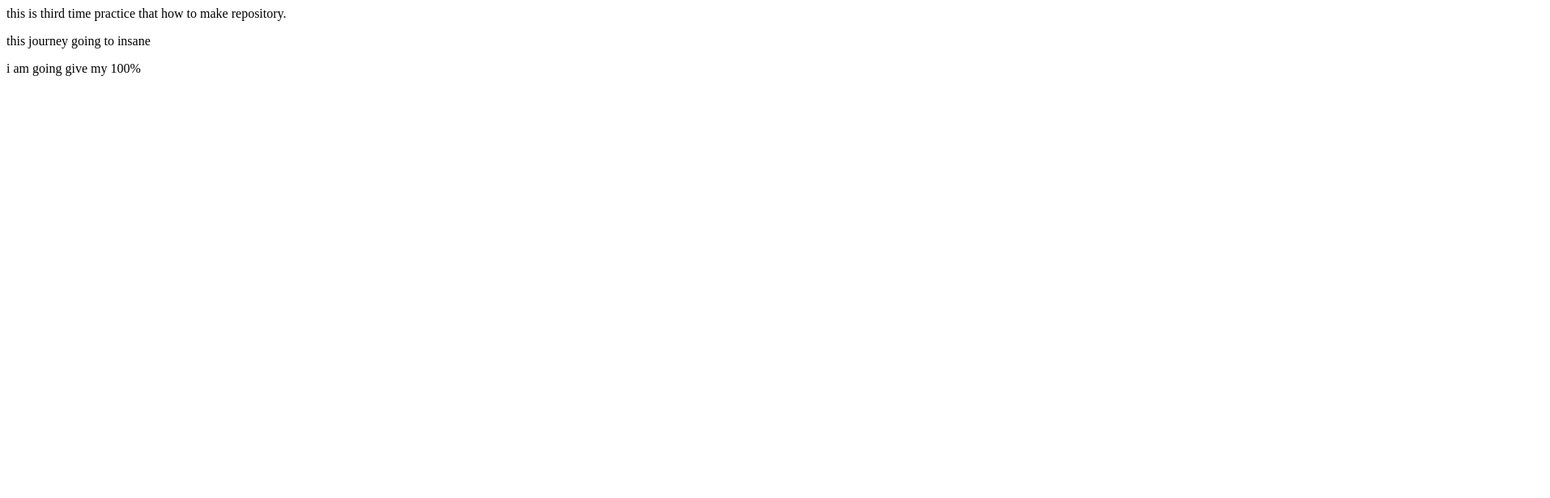
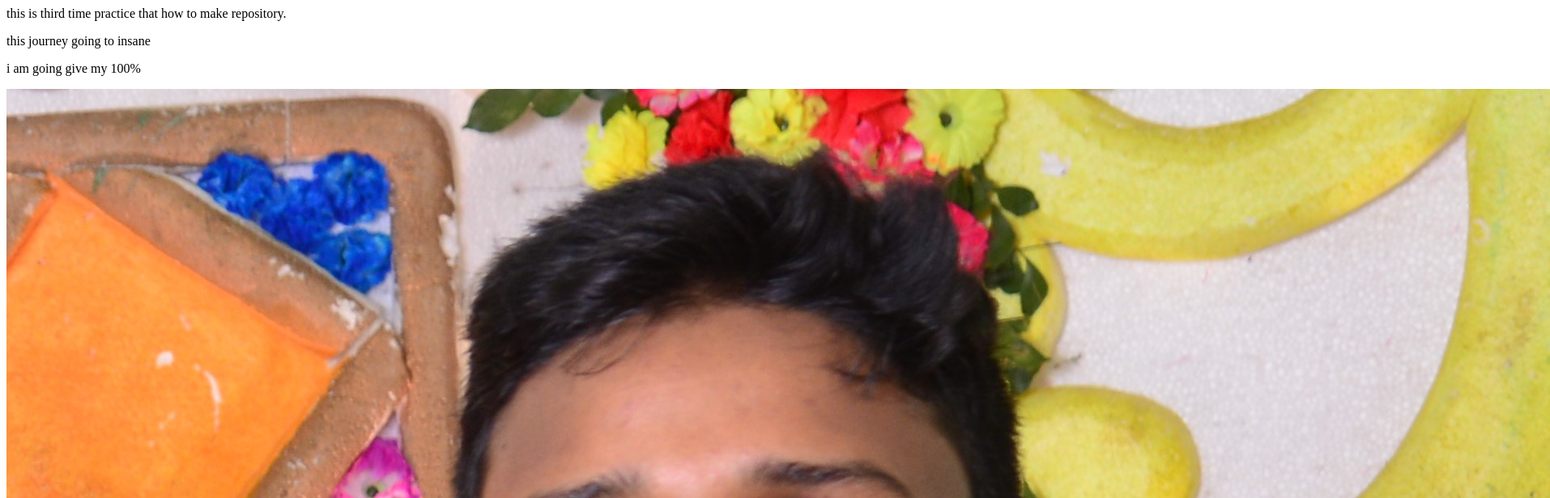
Before and after one commit to zibranhasan/my-third-repo, a plain HTML site: page index.html in a window 1280 px wide. Shown: the top 616 px of the page at 81% size, 1914 px wide, since content can reach past the window. Drawn offline with Linux system fonts and the light colour scheme.

Commit message:
added new photo

```diff
--- a/index.html
+++ b/index.html
@@ -10,5 +10,6 @@
     this is third time practice that how to make repository.
     <p>this journey going to insane</p>
     <p>i am going give my 100%</p>
+    <img src="favicon.jpg" alt="dvjhdjkvhdf">
 </body>
 </html>
```
Also changed, not shown: favicon.jpg (added).
